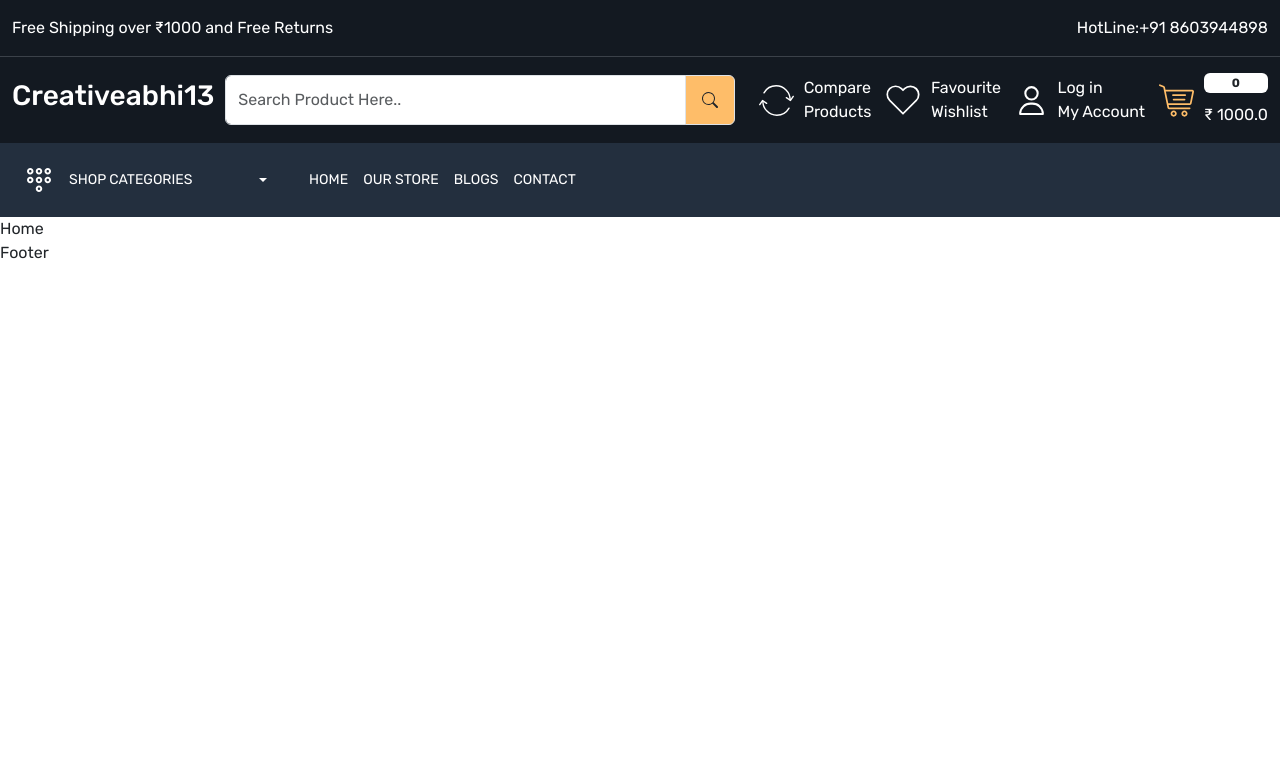
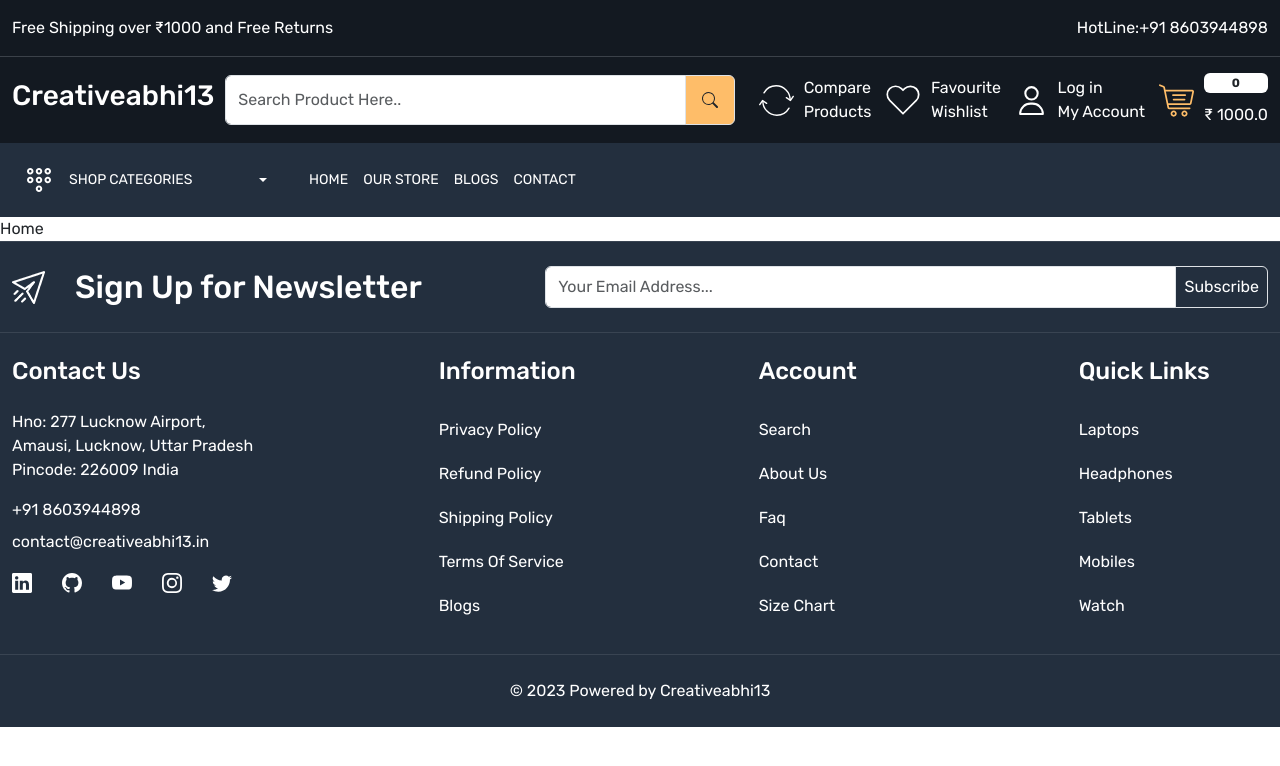
Before and after one commit to creativeabhi13/modern-ecommerce-application, a React (Create React App) app: page / in a window 1280 px wide. Shown: the top 766 px of the page. Built offline with nearby package versions, Linux system fonts and the light colour scheme.

Commit message:
basic design of  footer
Footer Design done with basic

```diff
--- a/src/App.css
+++ b/src/App.css
@@ -84,3 +84,19 @@
 }
 
 /*  Header End Here   */
+
+/* Footer Start Here */
+footer{
+  background-color: var(--color-232f3e);
+}
+
+footer:not(:first-child){
+  border-top: 1px solid rgba(255, 255, 255, 0.1);
+}
+
+footer .input-group-text{
+  background-color: var(--color-232f3e);
+  color: white;
+  padding: 8px 17px;
+}
+/* Footer End Here */
--- a/src/components/Footer.jsx
+++ b/src/components/Footer.jsx
@@ -1,9 +1,110 @@
-import React from 'react'
+import React from 'react';
+import { Link } from 'react-router-dom';
+import {BsLinkedin} from 'react-icons/bs'
+import {BsGithub} from 'react-icons/bs'
+import {BsYoutube} from 'react-icons/bs'
+import {BsTwitter} from 'react-icons/bs'
+import {BsInstagram} from 'react-icons/bs'
+
 
 const Footer = () => {
-  return (
-    <div>Footer</div>
-  )
+  return <>
+
+  <footer className='py-4'>
+    <div className="container-xxl">
+      <div className="row align-items-center">
+        <div className="col-5">
+        <div className="footer-top-data d-flex gap-30 align-items-center">
+          <img src="images/newsletter.png" alt="newsletter" />
+          <h2 className='mb-0 text-white'>Sign Up for Newsletter</h2>
+        </div>
+        </div>
+        <div className="col-7">
+        <div className="input-group ">
+                <input
+                  type="text"
+                  className="form-control py-1"
+                  placeholder="Your Email Address..."
+                  aria-label="Your Email Address... "
+                  aria-describedby="basic-addon2"
+                />
+                <span className="input-group-text p-2" id="basic-addon2">
+                  Subscribe
+                </span>
+              </div>
+        </div>
+      </div>
+    </div>
+   </footer>
+  <footer className='py-4'>
+    <div className="container-xxl">
+      <div className="row">
+        <div className="col-4">
+          <h4 className='text-white mb-4'>Contact Us</h4>
+        <div>
+          <address className='text-white fs-6'>
+            Hno: 277  Lucknow Airport, <br />
+            Amausi, Lucknow, Uttar Pradesh <br />
+            Pincode: 226009 India
+          </address>
+          <a href="tel:+9186039944898" className="mt-3 d-block mb-1 text-white">+91 8603944898</a>
+          <a href="mailto:contact@creativeabhi13.in" className="mt-2 d-block mb-0 text-white">contact@creativeabhi13.in</a>
+       <div className='social_icons d-flex align-items-center gap-30 mt-3'>
+        <a className='text-white' href=""><BsLinkedin className='fs-5'/></a>
+        <a className='text-white' href=""><BsGithub className='fs-5'/></a>
+        <a className='text-white' href=""><BsYoutube className='fs-5'/></a>
+        <a className='text-white' href=""><BsInstagram className='fs-5'/></a>
+        <a className='text-white' href=""><BsTwitter className='fs-5'/></a>
+       </div>
+        </div>
+        </div>
+        <div className="col-3">
+          <h4 className='text-white mb-4'>Information </h4>
+          <div className='footer-Links d-flex flex-column'>
+            <Link className='text-white py-2 mb-1'>Privacy Policy</Link>
+            <Link className='text-white py-2 mb-1'>Refund Policy</Link>
+            <Link className='text-white py-2 mb-1'>Shipping Policy</Link>
+            <Link className='text-white py-2 mb-1'>Terms Of Service</Link>
+            <Link className='text-white py-2 mb-1'>Blogs</Link>
+          </div>
+        </div>
+        <div className="col-3">
+          <h4 className='text-white mb-4'>Account</h4>
+          <div className='footer-Links d-flex flex-column'>
+            <Link className='text-white py-2 mb-1'>Search</Link>
+            <Link className='text-white py-2 mb-1'>About Us</Link>
+            <Link className='text-white py-2 mb-1'>Faq</Link>
+            <Link className='text-white py-2 mb-1'>Contact</Link>
+            <Link className='text-white py-2 mb-1'>Size Chart</Link>
+          </div>
+        </div>
+        <div className="col-2">
+          <h4 className='text-white mb-4'>Quick Links </h4>
+          <div className='footer-Links d-flex flex-column'>
+            <Link className='text-white py-2 mb-1'>Laptops</Link>
+            <Link className='text-white py-2 mb-1'>Headphones</Link>
+            <Link className='text-white py-2 mb-1'>Tablets</Link>
+            <Link className='text-white py-2 mb-1'>Mobiles</Link>
+            <Link className='text-white py-2 mb-1'>Watch</Link>
+          </div>
+        </div>
+
+      </div>
+    </div>
+
+  </footer>
+  <footer className='py-4'>
+  <div className="container-xxl">
+    <div className="row">
+      <div className="col-12">
+        <p className="text-center mb-0 text-white">
+          &copy; {new Date().getFullYear()}  Powered by Creativeabhi13
+        </p>
+      </div>
+    </div>
+    </div>
+  </footer>
+  </>;
 }
 
 export default Footer
```
